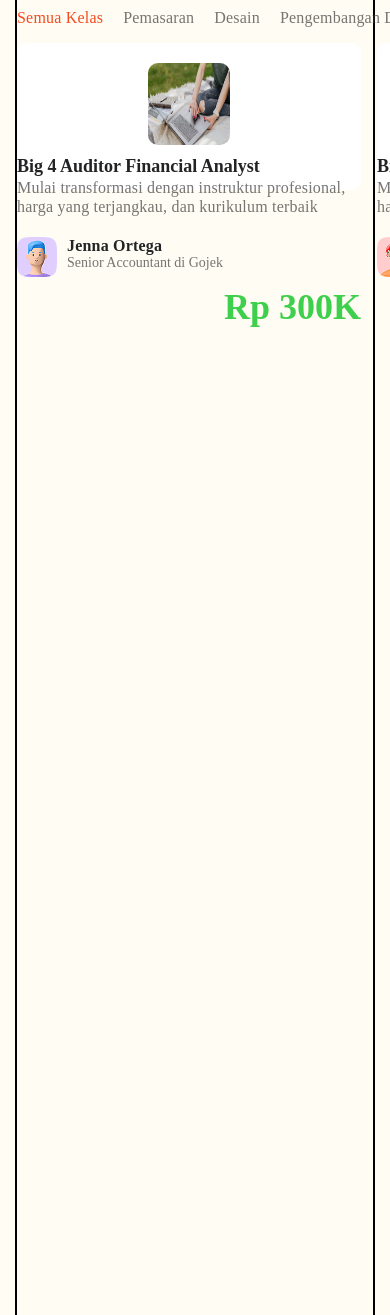
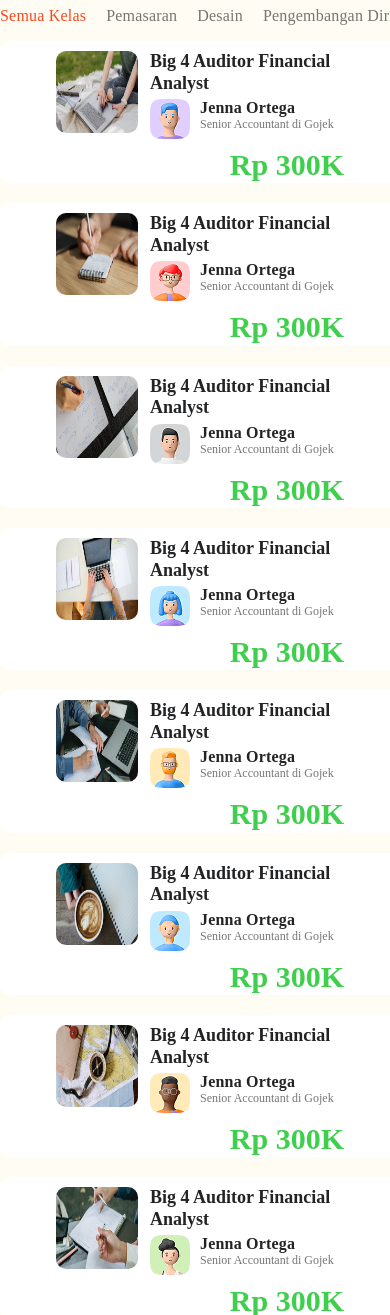
Before and after one commit to Brandonjb123/Project-Web-Video-Learning-Platform, a plain HTML site: page beranda.html in a window 390 px wide. Shown: the part 685-2000 px from the top of the page. Drawn offline with Linux system fonts and the light colour scheme.

Commit message:
Final commit for core layout and responsive design implementation

```diff
--- a/CSS/beranda.css
+++ b/CSS/beranda.css
@@ -389,10 +389,10 @@ footer {
   }
 
   .card {
-    width: 360px;
+    width: 400px;
     height: 1683px;
+    gap: 24px;
     margin: auto;
-    border: 2px solid black;
   }
 
   .title-card {
@@ -408,14 +408,53 @@ footer {
     height: 50px;
   }
 
-  .card-section-two,
+  .card-section-one {
+    width: 100%;
+    height: 467px;
+    display: flex;
+    flex-direction: column;
+    gap: 20px;
+  }
+
+  .card-section-two {
+    width: 100%;
+    height: 467px;
+    display: flex;
+    flex-direction: column;
+    gap: 20px;
+  }
+
+
   .card-section-three {
-    display: none;
+    width: 100%;
+    height: 467px;
+    display: flex;
+    flex-direction: column;
+    gap: 20px;
   }
 
   .card-component {
     width: 100%;
-    height: 147px;
+    height: 150px;
+    padding: 10px;
+    background-color: #FFFFFF;
+  }
+
+  .card-component-detail {
+    width: 100%;
+  }
+
+  .component-bio-full {
+    width: 288px;
+    height: 90px;
+    display: flex;
+    justify-content: space-between;
+    align-items: space-around;
+  }
+
+  .component-full {
+    width: 194px;
+    height: 37px;
   }
 
   .card-component-image img {
@@ -423,4 +462,75 @@ footer {
     height: 82px;
   }
 
+  .card-component-description {
+    width: 194px;
+    height: 38px;
+    font-size: 16px;
+  }
+
+  .card-component-description p {
+    display: none;
+  }
+
+  .card-component-profile {
+    width: 194px;
+    height: 37px;
+    padding-top: 10px;
+  }
+
+  .card-component p {
+    font-size: 12px;
+  }
+
+  .card-component-price {
+    width: 288px;
+    height: 24px;
+    font-size: 20px;
+  }
+  .hero-banner-cta {
+    width: 100%;
+    height: 400px;
+  }
+
+  .hero-banner-cta img {
+    width: 100%;
+    height: 100%;
+  }
+
+  footer {
+    width: 100%;
+  }
+
+  .box-footer {
+    display: flex;
+    flex-direction: column;
+  }
+
+  .box-info-address {
+    display: flex;
+    flex-direction: column;
+  }
+
+  .box-category {
+    display: flex;
+    flex-direction: column;
+  }
+
+  .box-category-skill p {
+    display: none;
+  }
+
+  .box-category-condition-term p {
+    display: none;
+  }
+
+  .box-category-comunity p {
+    display: none;
+  }
+
+  .footer-info,
+  .info-social-media {
+    flex-direction: column;
+  }
+
 }
--- a/beranda.html
+++ b/beranda.html
@@ -50,9 +50,11 @@
      <!-- CARD ROW 1 -->
      <div class="card-component">
         <div class="card-component-detail">
+          <div class="component-bio-full">
             <div class="card-component-image">
               <img src="./MEDIA/img/Card 1.png" alt="card-1">
             </div>
+           <div class="component-full">
             <div class="card-component-description">
               <h1>Big 4 Auditor Financial Analyst</h1>
               <p>Mulai transformasi dengan instruktur profesional, harga yang terjangkau, dan  kurikulum terbaik</p>
@@ -64,6 +66,8 @@
               <p>Senior Accountant di Gojek</p>
             </div>
             </div>
+           </div>
+          </div>
             <div class="card-component-price">
               <h1>Rp 300K</h1>
             </div>
@@ -73,9 +77,11 @@
      <!-- CARD ROW 2 -->
      <div class="card-component">
         <div class="card-component-detail">
+          <div class="component-bio-full">
             <div class="card-component-image">
               <img src="./MEDIA/img/Card 2.png" alt="card-1">
             </div>
+           <div class="component-full">
             <div class="card-component-description">
               <h1>Big 4 Auditor Financial Analyst</h1>
               <p>Mulai transformasi dengan instruktur profesional, harga yang terjangkau, dan  kurikulum terbaik</p>
@@ -87,6 +93,8 @@
               <p>Senior Accountant di Gojek</p>
             </div>
             </div>
+           </div>
+          </div>
             <div class="card-component-price">
               <h1>Rp 300K</h1>
             </div>
@@ -96,9 +104,11 @@
      <!-- CARD ROW 3 -->
      <div class="card-component">
         <div class="card-component-detail">
+          <div class="component-bio-full">
             <div class="card-component-image">
               <img src="./MEDIA/img/Card 3.png" alt="card-1">
             </div>
+           <div class="component-full">
             <div class="card-component-description">
               <h1>Big 4 Auditor Financial Analyst</h1>
               <p>Mulai transformasi dengan instruktur profesional, harga yang terjangkau, dan  kurikulum terbaik</p>
@@ -108,6 +118,8 @@
             <div class="card-component-bio">
               <h3>Jenna Ortega</h3>
               <p>Senior Accountant di Gojek</p>
+            </div>
+            </div>
            </div>
           </div>
             <div class="card-component-price">
@@ -125,9 +137,11 @@
       <!-- CARD ROW 1 -->
       <div class="card-component">
         <div class="card-component-detail">
+          <div class="component-bio-full">
             <div class="card-component-image">
               <img src="./MEDIA/img/Card 4.png" alt="card-1">
             </div>
+           <div class="component-full">
             <div class="card-component-description">
               <h1>Big 4 Auditor Financial Analyst</h1>
               <p>Mulai transformasi dengan instruktur profesional, harga yang terjangkau, dan  kurikulum terbaik</p>
@@ -139,6 +153,8 @@
               <p>Senior Accountant di Gojek</p>
             </div>
             </div>
+           </div>
+          </div>
             <div class="card-component-price">
               <h1>Rp 300K</h1>
             </div>
@@ -148,9 +164,11 @@
       <!-- CARD ROW 2 -->
       <div class="card-component">
         <div class="card-component-detail">
+          <div class="component-bio-full">
             <div class="card-component-image">
               <img src="./MEDIA/img/Card 5.png" alt="card-1">
             </div>
+           <div class="component-full">
             <div class="card-component-description">
               <h1>Big 4 Auditor Financial Analyst</h1>
               <p>Mulai transformasi dengan instruktur profesional, harga yang terjangkau, dan  kurikulum terbaik</p>
@@ -162,6 +180,8 @@
               <p>Senior Accountant di Gojek</p>
             </div>
             </div>
+           </div>
+          </div>
             <div class="card-component-price">
               <h1>Rp 300K</h1>
             </div>
@@ -171,9 +191,11 @@
       <!-- CARD ROW 3 -->
       <div class="card-component">
         <div class="card-component-detail">
+          <div class="component-bio-full">
             <div class="card-component-image">
               <img src="./MEDIA/img/Card 6.png" alt="card-1">
             </div>
+           <div class="component-full">
             <div class="card-component-description">
               <h1>Big 4 Auditor Financial Analyst</h1>
               <p>Mulai transformasi dengan instruktur profesional, harga yang terjangkau, dan  kurikulum terbaik</p>
@@ -183,6 +205,8 @@
             <div class="card-component-bio">
               <h3>Jenna Ortega</h3>
               <p>Senior Accountant di Gojek</p>
+            </div>
+            </div>
            </div>
           </div>
             <div class="card-component-price">
@@ -198,9 +222,11 @@
       <!-- CARD ROW 1 -->
       <div class="card-component">
         <div class="card-component-detail">
+          <div class="component-bio-full">
             <div class="card-component-image">
               <img src="./MEDIA/img/Card 7.png" alt="card-1">
             </div>
+           <div class="component-full">
             <div class="card-component-description">
               <h1>Big 4 Auditor Financial Analyst</h1>
               <p>Mulai transformasi dengan instruktur profesional, harga yang terjangkau, dan  kurikulum terbaik</p>
@@ -212,6 +238,8 @@
               <p>Senior Accountant di Gojek</p>
             </div>
             </div>
+           </div>
+          </div>
             <div class="card-component-price">
               <h1>Rp 300K</h1>
             </div>
@@ -221,9 +249,11 @@
       <!-- CARD ROW 2 -->
       <div class="card-component">
         <div class="card-component-detail">
+          <div class="component-bio-full">
             <div class="card-component-image">
               <img src="./MEDIA/img/Card 8.png" alt="card-1">
             </div>
+           <div class="component-full">
             <div class="card-component-description">
               <h1>Big 4 Auditor Financial Analyst</h1>
               <p>Mulai transformasi dengan instruktur profesional, harga yang terjangkau, dan  kurikulum terbaik</p>
@@ -235,6 +265,8 @@
               <p>Senior Accountant di Gojek</p>
             </div>
             </div>
+           </div>
+          </div>
             <div class="card-component-price">
               <h1>Rp 300K</h1>
             </div>
@@ -244,9 +276,11 @@
       <!-- CARD ROW 3 -->
       <div class="card-component">
         <div class="card-component-detail">
+          <div class="component-bio-full">
             <div class="card-component-image">
               <img src="./MEDIA/img/Card 9.png" alt="card-1">
             </div>
+           <div class="component-full">
             <div class="card-component-description">
               <h1>Big 4 Auditor Financial Analyst</h1>
               <p>Mulai transformasi dengan instruktur profesional, harga yang terjangkau, dan  kurikulum terbaik</p>
@@ -256,6 +290,8 @@
             <div class="card-component-bio">
               <h3>Jenna Ortega</h3>
               <p>Senior Accountant di Gojek</p>
+            </div>
+            </div>
            </div>
           </div>
             <div class="card-component-price">
```
Lines whose indentation alone changed are shown as unchanged.
